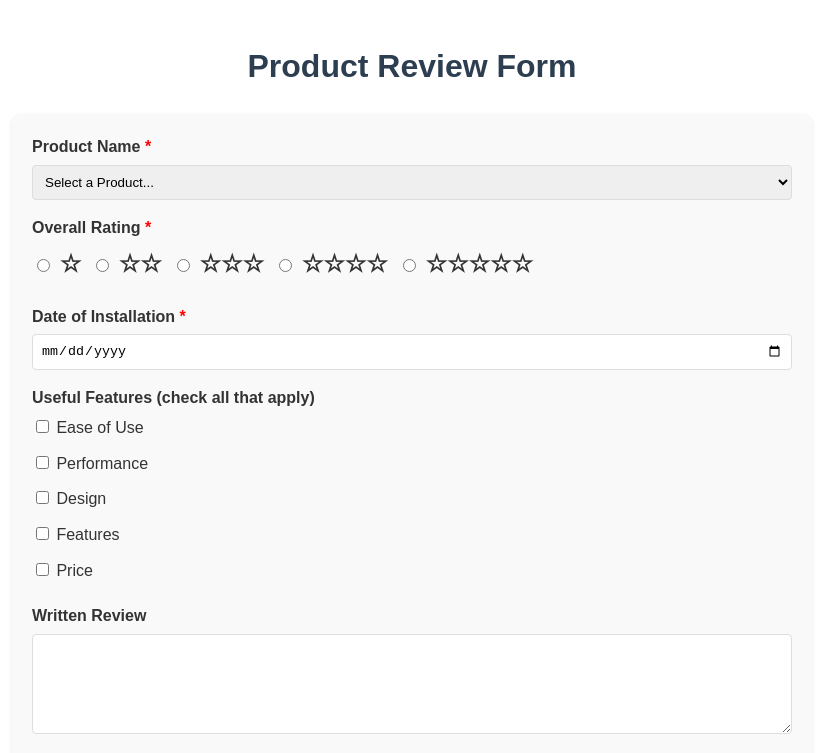
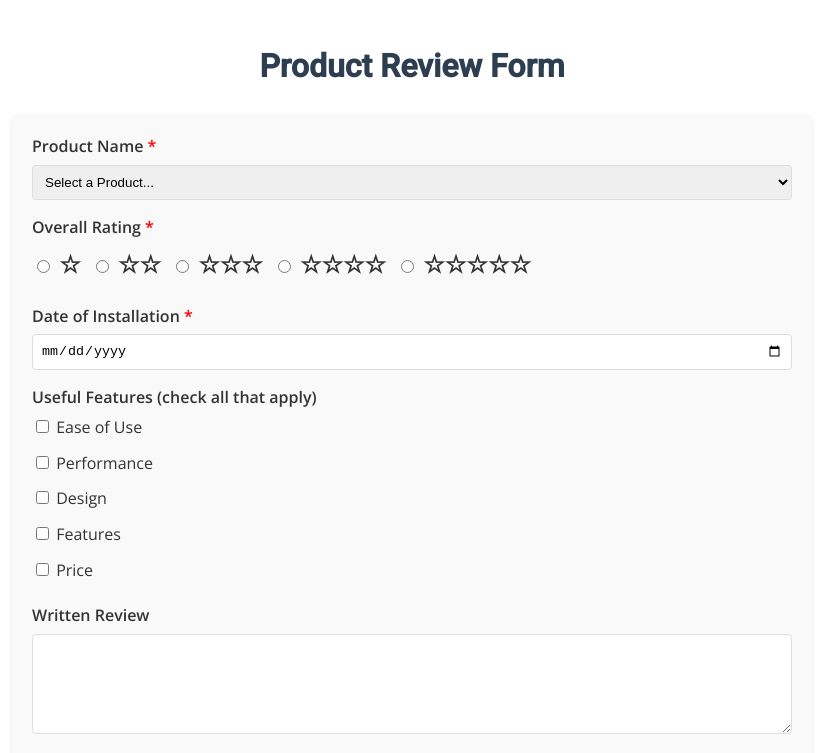
Before and after one commit to Xsaack/wdd131, a plain HTML site: page form.html in a window 1280 px wide. Shown: the top 753 px of the page, without its empty margins (228-1051 px from the left). Drawn offline with nearby package versions, Linux system fonts and the light colour scheme.

Commit message:
Styles new

```diff
--- a/form.html
+++ b/form.html
@@ -7,6 +7,9 @@
     <meta name="author" content="Isaac Gaxiola Franco">
     <title>Product Review Form</title>
     <link rel="stylesheet" href="styles/form.css">
+    <link rel="preconnect" href="https://fonts.googleapis.com">
+    <link rel="preconnect" href="https://fonts.gstatic.com" crossorigin>
+    <link href="https://fonts.googleapis.com/css2?family=Open+Sans:wght@400;600&family=Roboto:wght@400;500&display=swap" rel="stylesheet">
 </head>
 <body>
     <h1>Product Review Form</h1>
@@ -66,6 +69,6 @@
         <p>&copy; <span id="current-year"></span>© 🍕 Isaac Gaxiola Franco 🍕 | Mazatlan, Sinaloa |</p>
     </footer>
 
-    <script src="scripts/form.js"></script>
+    <script src="scripts/form.js" defer></script>
 </body>
 </html>
--- a/styles/form.css
+++ b/styles/form.css
@@ -1,6 +1,6 @@
 /* Basic styling */
 body {
-    font-family: Arial, sans-serif;
+    font-family: 'Open Sans', sans-serif;
     line-height: 1.6;
     color: #333;
     max-width: 800px;
@@ -9,6 +9,7 @@ body {
 }
 
 h1 {
+    font-family: 'Roboto', sans-serif;
     color: #2c3e50;
     text-align: center;
 }
```
Also changed, not shown: review.html (+4 -1 lines).
